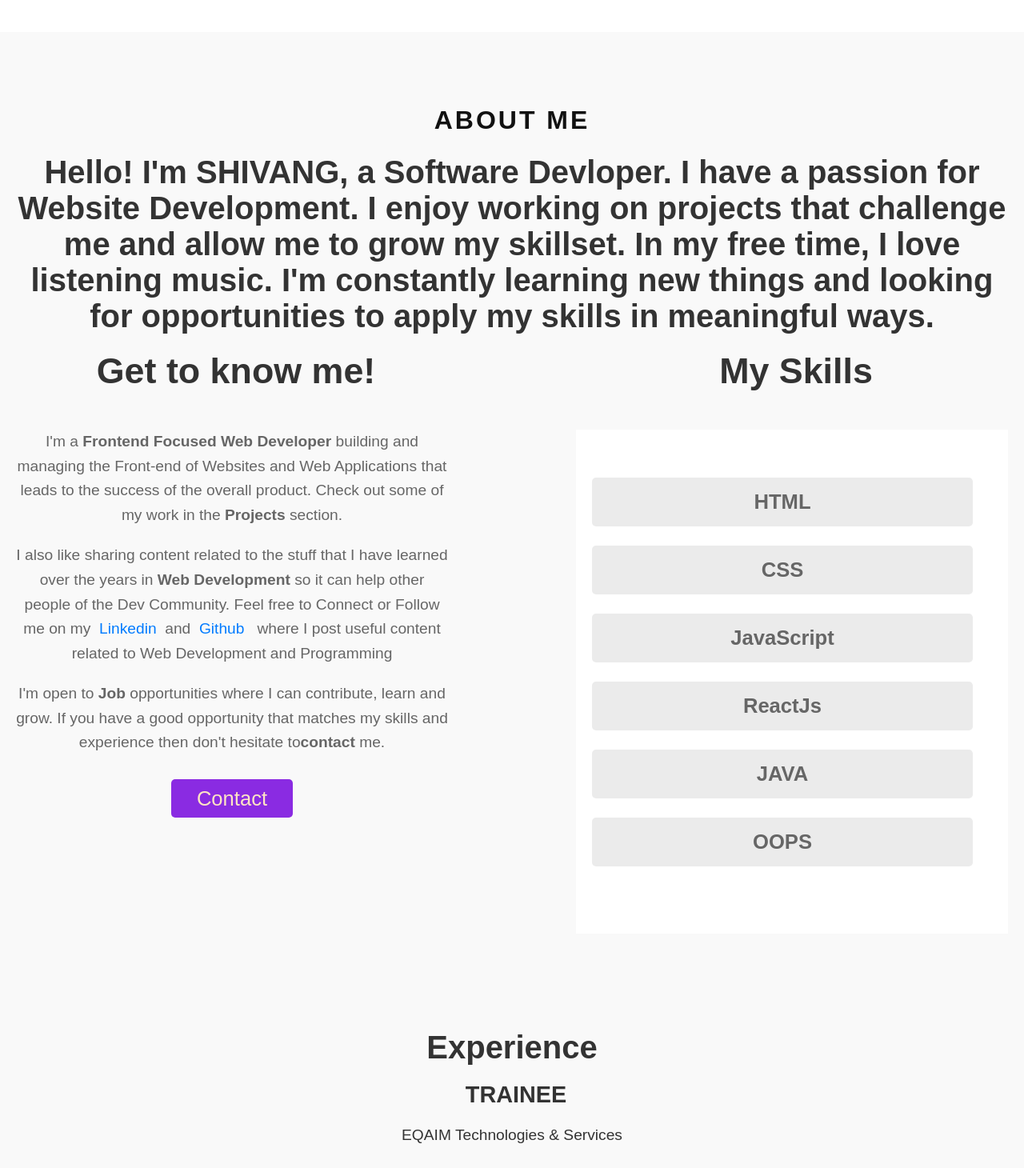
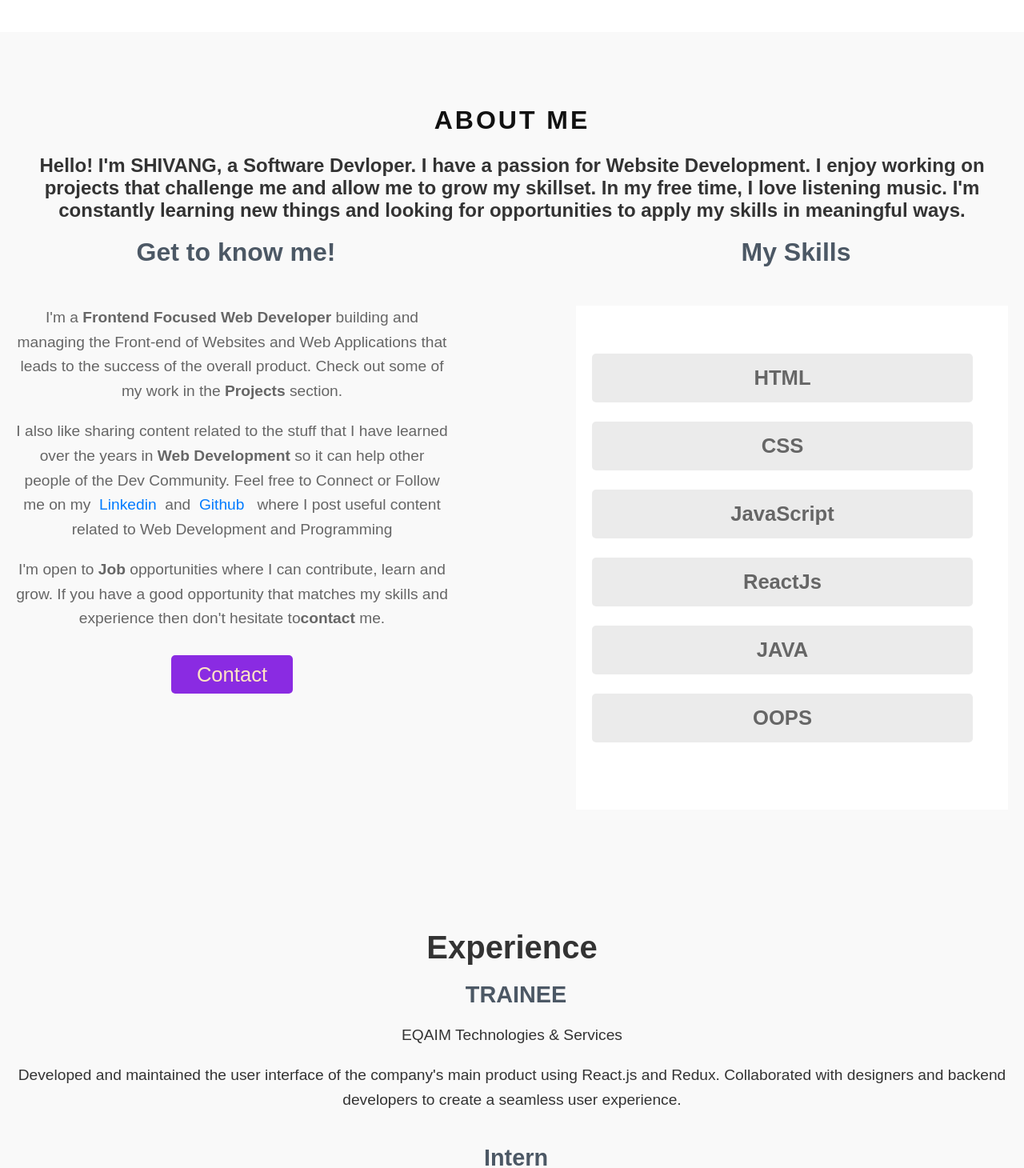
Before and after one commit to shivang804/shivang-portfolio2, a React (Create React App) app: page / in a window 1280 px wide. Shown: the part 880-2340 px from the top of the page at 80% size. Built offline with nearby package versions, Linux system fonts and the light colour scheme.

Commit message:
updated ui

```diff
--- a/src/components/Header.js
+++ b/src/components/Header.js
@@ -14,7 +14,7 @@ const Header = () => {
                 <ul>
                     <li><a href="#hero">Home</a></li>
                     <li><a href="#about">About</a></li>
-                    <li><a href="#skills">Skills</a></li>
+                    <li><a href="#about">Skills</a></li>
                     <li><a href="#experience">Experience</a></li>
                     <li><a href="#projects">Projects</a></li>
                     <li><a href="#education">Education</a></li>
--- a/src/styles/About.css
+++ b/src/styles/About.css
@@ -5,7 +5,7 @@
 }
 
 .about h2 {
-    font-size: 2.5em;
+    font-size: 1.5em;
     margin-bottom: 20px;
 }
 
@@ -58,7 +58,7 @@
 }
 h3.about__content-title {
     font-weight: 700;
-    font-size: 2.8rem;
+    font-size: 2rem;
     margin-bottom: 3rem;
 }
 
--- a/src/styles/Contact.css
+++ b/src/styles/Contact.css
@@ -1,5 +1,5 @@
 .contact {
-    background-color: #fff;
+    background-color: #dcc1c1;
     padding: 60px 20px;
     text-align: center;
 }
--- a/src/styles/Education.css
+++ b/src/styles/Education.css
@@ -6,7 +6,7 @@
 
 .education h2 {
     font-size: 2.5em;
-    margin-bottom: 20px;
+    margin-top: 30px;
 }
 
 .degree {
--- a/src/styles/Experience.css
+++ b/src/styles/Experience.css
@@ -6,7 +6,7 @@
 
 .experience h2 {
     font-size: 2.5em;
-    margin-bottom: 20px;
+    margin-top: 30px;
 }
 
 .job {
--- a/src/styles/Header.css
+++ b/src/styles/Header.css
@@ -14,6 +14,7 @@ header {
 }
 h3 {
     margin-left: 10px;
+    color: #4c5865;
 }
 .nav_content {
     justify-content: right;
```
Also changed, not shown: package.json (+1 -8 lines).
